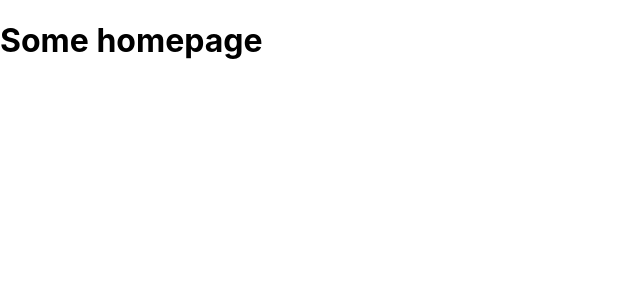
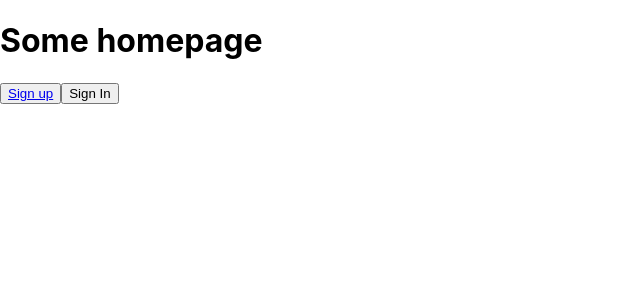
Before and after one commit to R-Morton/basic-auth-app-front, a React (Create React App) app: page / in a window 1280 px wide. Shown: the top 300 px of the page, without its empty margins (0-640 px from the left). Built offline with nearby package versions, Linux system fonts and the light colour scheme.

Commit message:
logout function working

```diff
--- a/package.json
+++ b/package.json
@@ -6,7 +6,9 @@
     "@testing-library/jest-dom": "^5.16.5",
     "@testing-library/react": "^13.4.0",
     "@testing-library/user-event": "^13.5.0",
+    "js-cookie": "^3.0.5",
     "react": "^18.2.0",
+    "react-cookie": "^4.1.1",
     "react-dom": "^18.2.0",
     "react-router-dom": "^6.14.1",
     "react-scripts": "5.0.1",
--- a/src/components/SignUpForm.jsx
+++ b/src/components/SignUpForm.jsx
@@ -1,12 +1,17 @@
 import { useState } from "react"
 import { useUserDispatch } from "../contexts/userContext"
 import { createUser } from "../services/UserServices"
+import { useNavigate } from "react-router-dom"
+import { useCookies } from "react-cookie"
 
 export default function SignUp() {
 
     const [email, setEmail] = useState('')
     const [name, setName] = useState('')
     const [password, setPassword] = useState('')
+    // eslint-disable-next-line
+    const [cookies, setCookie] = useCookies(['auth'])
+    const navigate = useNavigate()
 
     const userDispatch = useUserDispatch()
 
@@ -37,7 +42,15 @@ export default function SignUp() {
                 type: "create",
                 data: localData
             })
-            console.log(token)
+
+            // set token into a cookie
+            // create and set an expiration date
+            const expirationDate = new Date();
+            expirationDate.setDate(expirationDate.getDate() + 7)
+
+            // set cookie with data
+            setCookie('authorization', token, {path: '/', secure: true, expires: expirationDate})
+            navigate('/')
         } else {
             console.log("Something wrong happened")
         }
--- a/src/index.js
+++ b/src/index.js
@@ -5,15 +5,18 @@ import App from './App';
 import reportWebVitals from './reportWebVitals';
 import { BrowserRouter } from 'react-router-dom';
 import UserProvider from './contexts/userContext';
+import { CookiesProvider } from 'react-cookie';
 
 const root = ReactDOM.createRoot(document.getElementById('root'));
 root.render(
   <React.StrictMode>
-    <BrowserRouter>
-      <UserProvider>
-          <App />
-      </UserProvider>
-    </BrowserRouter>
+    <CookiesProvider>
+      <BrowserRouter>
+        <UserProvider>
+            <App />
+        </UserProvider>
+      </BrowserRouter>
+    </CookiesProvider>
   </React.StrictMode>
 );
 
--- a/src/pages/Homepage.jsx
+++ b/src/pages/Homepage.jsx
@@ -1,9 +1,25 @@
-
+import { useCookies } from "react-cookie"
+import { Link } from "react-router-dom"
 
 export default function Homepage() {
+    // eslint-disable-next-line
+    const [cookies, setCookie, removeCookie] = useCookies()
+
+    const handleLogout = () => {
+        removeCookie('authorization')
+    }
+
     return (
         <div>
             <h1>Some homepage</h1>
+            {cookies.authorization ?
+            <button onClick={handleLogout}>Logout</button>
+            :
+            <div>
+            <button><Link to={'/sign-up'}>Sign up </Link></button>
+            <button>Sign In</button>
+            </div>
+            }
         </div>
     )
 }
```
Also changed, not shown: 1 other file (tests, documents, lock files or other folders).
